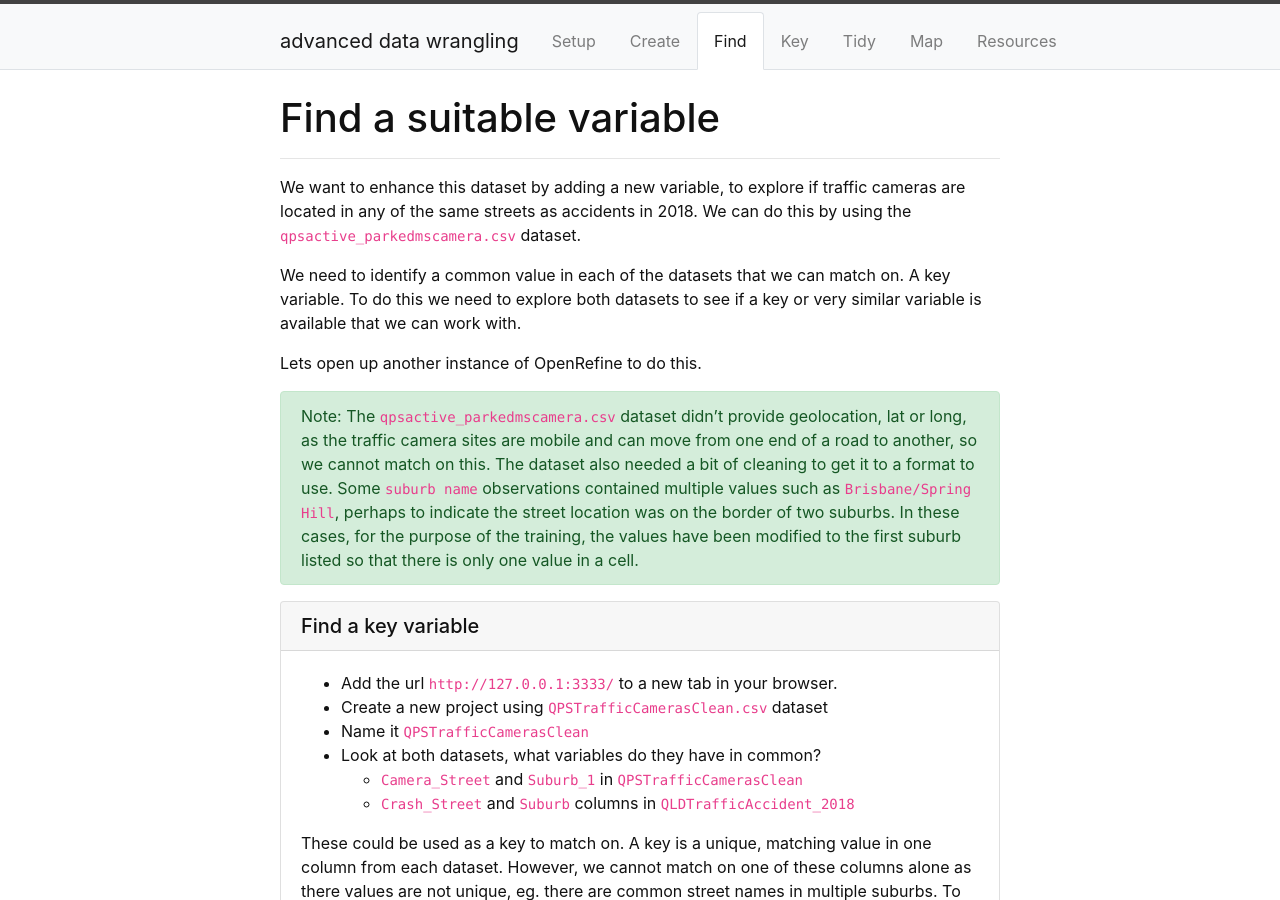
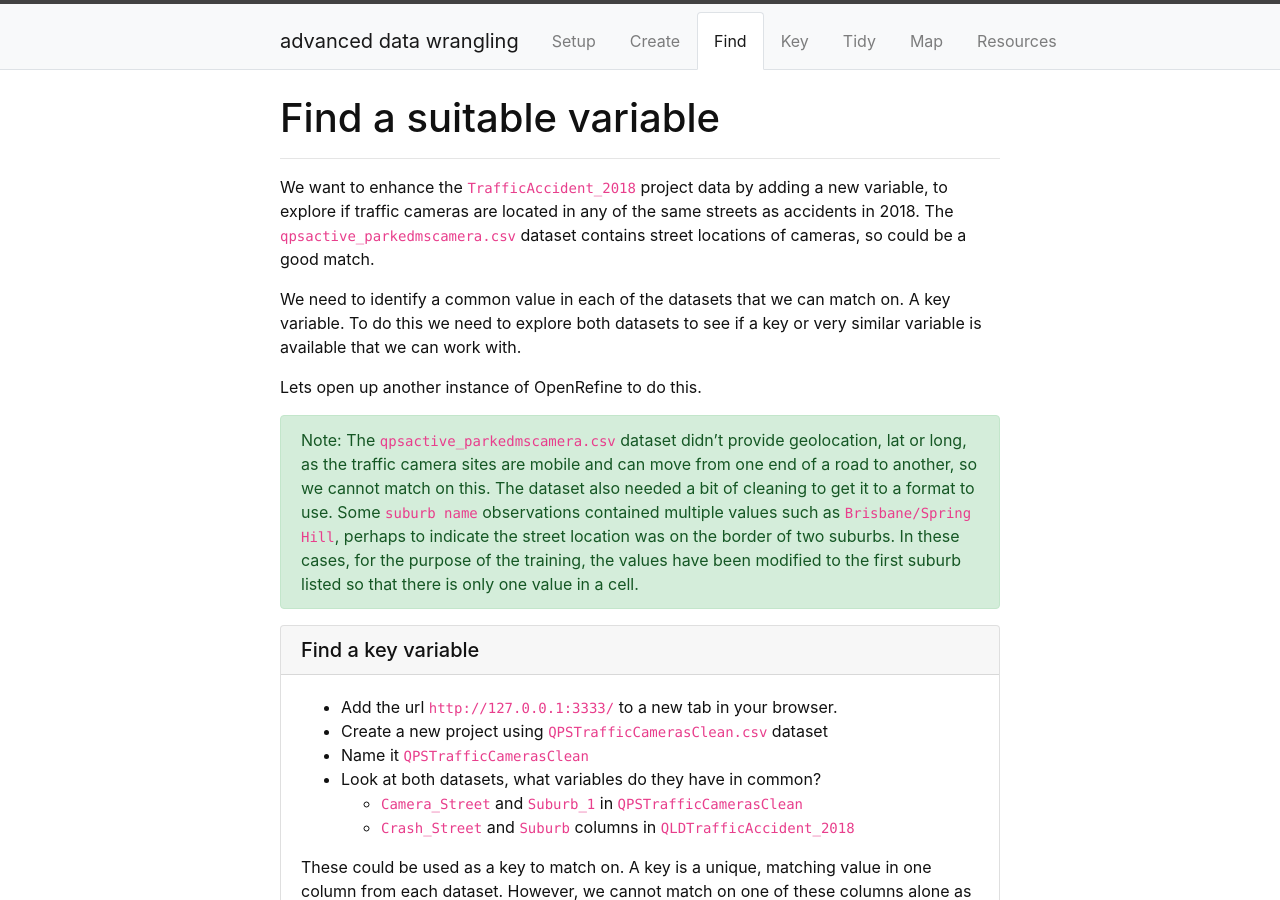
Before and after one commit to GULibrarySandbox/advanced-data-wrangle-old, a Jekyll site: the page built from content/3-lesson.md, in a window 1280 px wide and 900 px high. Built offline with Jekyll 4.4.1, drawn with Linux system fonts in a browser that asks for light colours.

Commit message:
Update 3-lesson.md

```diff
--- a/content/3-lesson.md
+++ b/content/3-lesson.md
@@ -6,7 +6,7 @@ nav: true
 
 --------
 
-We want to enhance this dataset by adding a new variable, to explore if traffic cameras are located in any of the same streets as accidents in 2018.  We can do this by using the  `qpsactive_parkedmscamera.csv`  dataset.
+We want to enhance the  `TrafficAccident_2018` project data by adding a new variable, to explore if traffic cameras are located in any of the same streets as accidents in 2018.  The  `qpsactive_parkedmscamera.csv`  dataset contains street locations of cameras, so could be a good match.
 
 We need to identify a common value in each of the datasets that we can match on.  A key variable.  To do this we need to explore both datasets to see if a key or very similar variable is available that we can work with.
 
```
